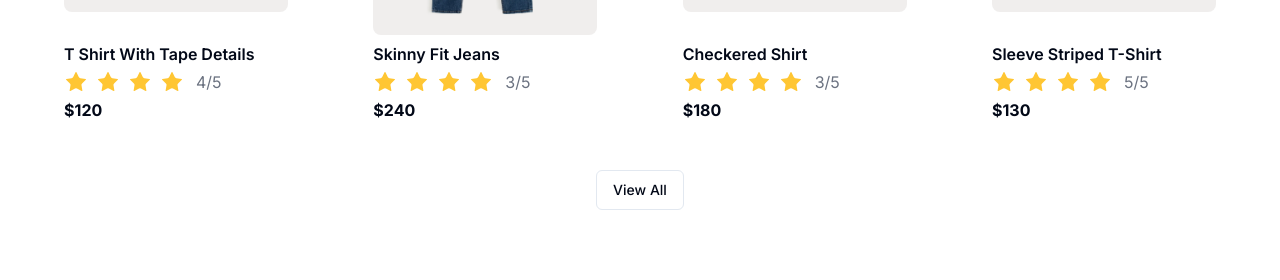
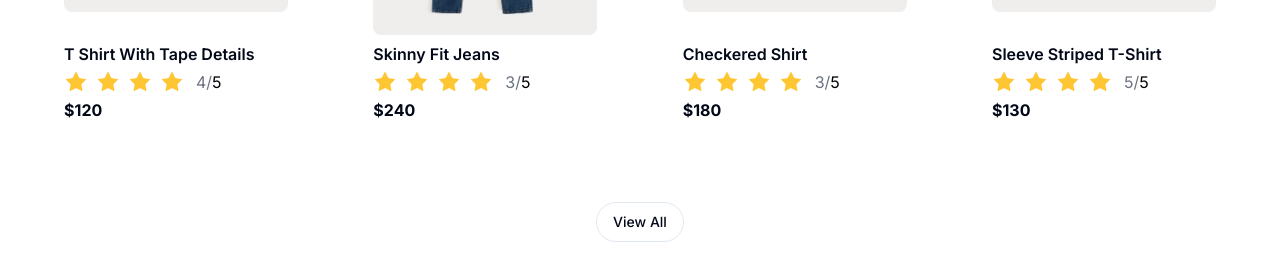
Before and after one commit to akashkennedy/shop.co, a Next.js app: page / in a window 1280 px wide. Shown: the part 1227-1507 px from the top of the page. Before the commit the page ends 1485 px from the top, so only its background shows below. Built offline with nearby package versions, Linux system fonts and the light colour scheme.

Commit message:
Fix Styling

```diff
--- a/app/page.tsx
+++ b/app/page.tsx
@@ -84,7 +84,7 @@ export default function Home() {
           ))}
         </div>
         <div className="flex items-center justify-center">
-          <Button variant="outline" className="mx-auto my-12">
+          <Button variant="outline" className="mx-auto my-20 rounded-full">
             View All
           </Button>
         </div>
--- a/components/Product.tsx
+++ b/components/Product.tsx
@@ -27,7 +27,9 @@ const Product = ({ image, title, price, rating }: ProductProps) => {
           <Star fill="#FFC633" stroke="0" />
           <Star fill="#FFC633" stroke="0" />
           <Star fill="#FFC633" stroke="0" />
-          <p className="text-gray-500 ml-1">{rating}/5</p>
+          <p className="text-gray-500 ml-1">
+            {rating}/<span className="font-normal text-black">5</span>
+          </p>
         </div>
         <h4 className="font-bold text-md">${price}</h4>
       </div>
```
